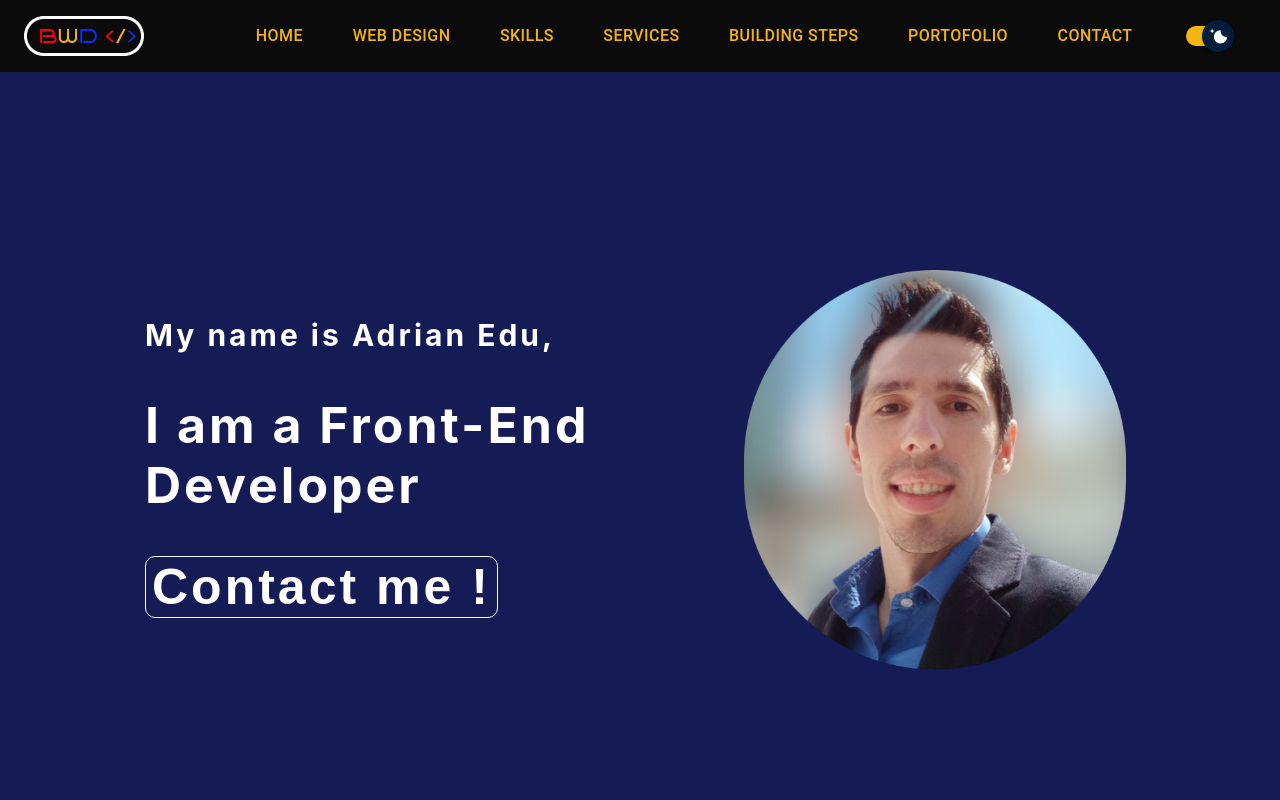
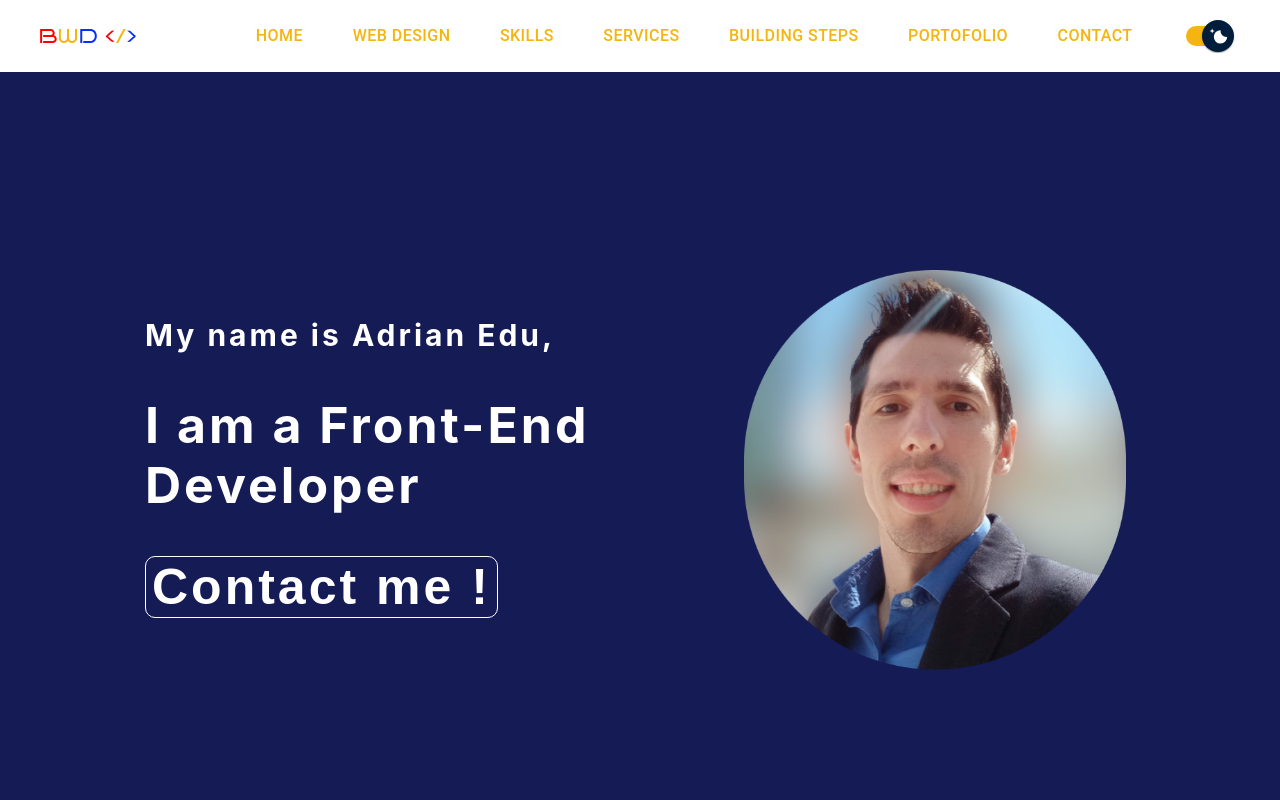
Before and after one commit to Adrian-Edu/best-web-design, a React (Create React App) app: page / in a window 1280 px wide. Shown: the top 800 px of the page. Built offline with nearby package versions, Linux system fonts and the light colour scheme.

Commit message:
proba animatie navbar

```diff
--- a/src/components/navbar/Navbar.jsx
+++ b/src/components/navbar/Navbar.jsx
@@ -13,6 +13,7 @@ import LogoBWD from "../../assets/LogoBWD.png";
 import "./Navbar.css";
 import Switch from "../switch/Switch";
 import { Link } from "react-router-dom";
+import "animate.css";
 
 function ResponsiveAppBar(props) {
   const [anchorElNav, setAnchorElNav] = React.useState(null);
@@ -45,7 +46,11 @@ function ResponsiveAppBar(props) {
   };
 
   return (
-    <AppBar position="static" sx={{ backgroundColor: "rgb(12, 11, 11)" }}>
+    <AppBar
+      class="animate__animated animate__backInDown"
+      position="relative"
+      sx={{ backgroundColor: "rgb(12, 11, 11)" }}
+    >
       <Container maxWidth="xxl">
         <Toolbar disableGutters>
           <Typography
```
